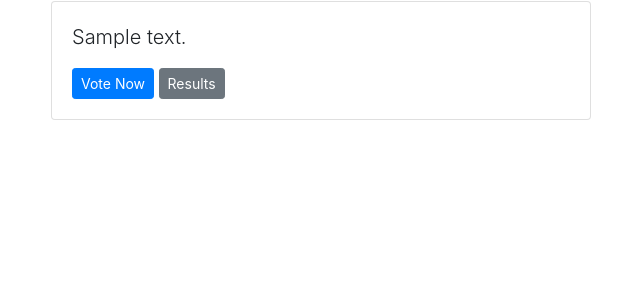
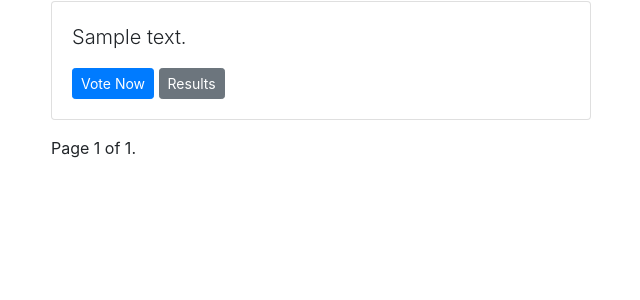
Before and after one commit to Uniqcoda/poll_project, a Django app: page /polls/ in a window 1280 px wide. Shown: the part 143-443 px from the top of the page, without its empty margins (319-959 px from the left). Run offline with Django 3.2, Linux system fonts and the light colour scheme; tables that the repository leaves empty hold one stand-in row (values such as "Sample post"); some libraries are stand-ins or nearby versions.

Commit message:
add pagination to polls index page

```diff
--- a/pollster/polls/views.py
+++ b/pollster/polls/views.py
@@ -2,14 +2,19 @@ from django.shortcuts import get_object_or_404, render
 from django.template import loader
 from django.http import HttpResponseRedirect, HttpResponse, Http404
 from django.urls import reverse
+from django.core.paginator import Paginator
 from .models import Question, Choice
 # Create your views here.
 
 # Get questions and display them
+
+
 def index(request):
-    latest_questions = Question.objects.order_by('pub_date')[:5]
-    context = {'latest_questions': latest_questions}
-    return render(request, 'polls/index.html', context)
+    latest_questions = Question.objects.order_by('pub_date')
+    paginator = Paginator(latest_questions, 3)
+    page_number = request.GET.get('page')
+    page_obj = paginator.get_page(page_number)
+    return render(request, 'polls/index.html', {'latest_questions': page_obj})
 
 
 # show specific question and choices
--- a/pollster/templates/polls/index.html
+++ b/pollster/templates/polls/index.html
@@ -13,6 +13,25 @@
   </div>
 </div>
 {% endfor %}
+
+<div class="pagination">
+  <span class="step-links">
+      {% if latest_questions.has_previous %}
+          <a class="btn btn-primary btn-sm" href="?page=1">&laquo;</a>
+          <a class="btn btn-primary btn-sm" href="?page={{ latest_questions.previous_page_number }}">&lt;</a>
+      {% endif %}
+
+      <span class="current">
+          Page {{ latest_questions.number }} of {{ latest_questions.paginator.num_pages }}.
+      </span>
+
+      {% if latest_questions.has_next %}
+          <a class="btn btn-primary btn-sm" href="?page={{ latest_questions.next_page_number }}">&gt;</a>
+          <a class="btn btn-primary btn-sm" href="?page={{ latest_questions.paginator.num_pages }}">&raquo;</a>
+      {% endif %}
+  </span>
+</div>
+
 {% else %}
 <p>No Polls Available...</p>
 {% endif %}
```
